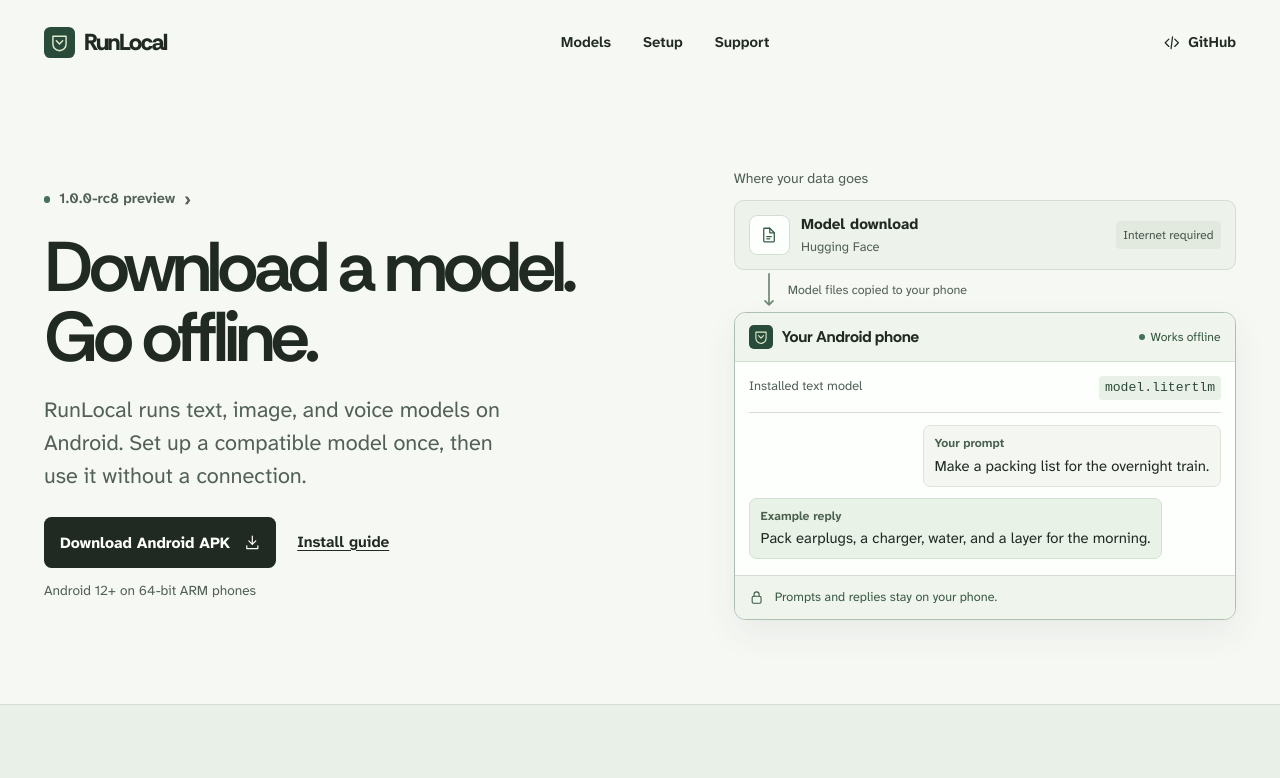
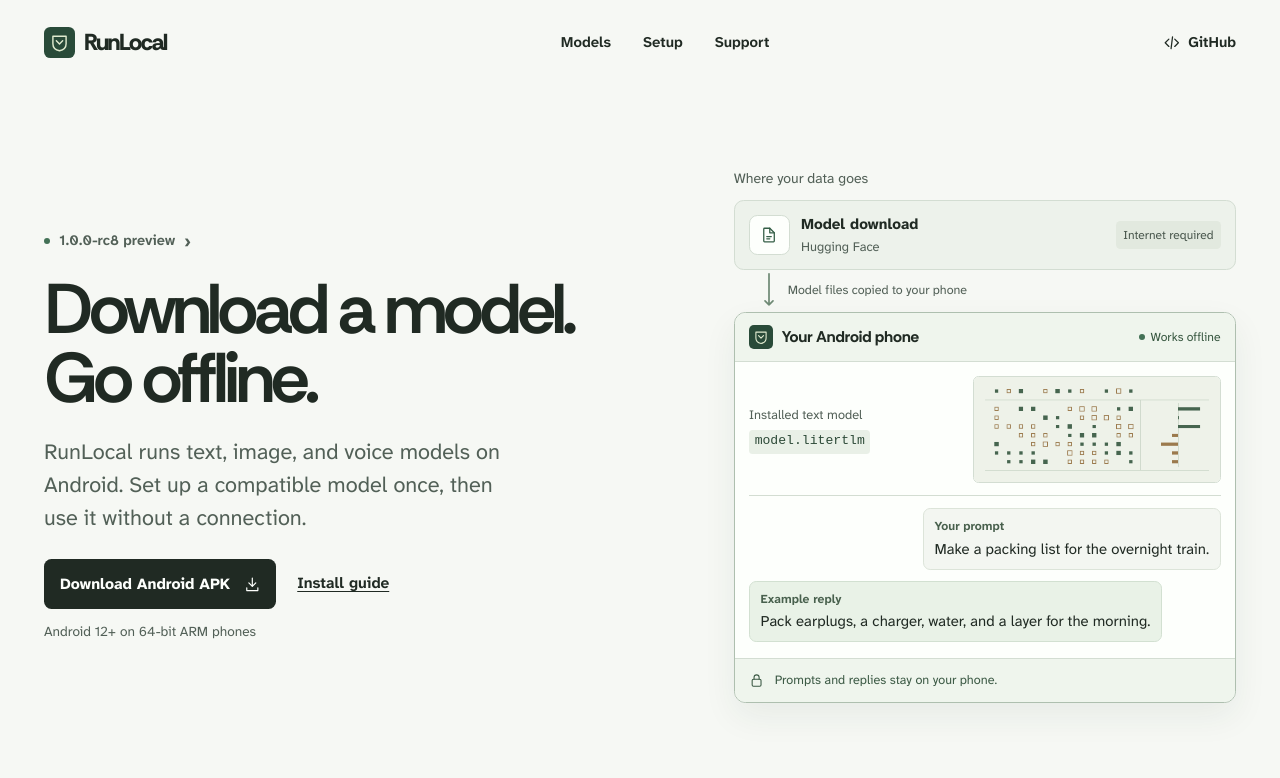
Before and after one commit to 07rjain/runlocal, a plain HTML site: page website/index.html in a window 1280 px wide. Shown: the top 778 px of the page. Drawn offline with Linux system fonts and the light colour scheme; no server answers.

Commit message:
Add arithmetic artwork to the RunLocal hero

```diff
--- /dev/null
+++ b/website/dot-product.js
@@ -0,0 +1,66 @@
+(() => {
+  const canvas = document.getElementById('dot-product');
+  if (!(canvas instanceof HTMLCanvasElement)) return;
+  const context = canvas.getContext('2d');
+  if (!context) return;
+
+  // A fixed seed gives the same signed weights on every visit.
+  let seed = 1973;
+  function nextWeight(row, column) {
+    seed = (Math.imul(1664525, seed) + 1013904223) >>> 0;
+    const noise = seed / 0x100000000 - 0.5;
+    return Math.round(1.45 * Math.sin((column - row * 1.65) * 0.66) + 1.7 * noise);
+  }
+
+  function line(x1, y1, x2, y2) {
+    context.beginPath();
+    context.moveTo(x1, y1);
+    context.lineTo(x2, y2);
+    context.stroke();
+  }
+
+  function matrixMark(x, y, weight) {
+    if (weight === 0) return;
+    const size = 2.4 + Math.abs(weight) * 1.13;
+    if (weight > 0) {
+      context.fillStyle = '#46654f';
+      context.fillRect(x - size / 2, y - size / 2, size, size);
+    } else {
+      context.strokeStyle = '#9b7a4d';
+      context.strokeRect(x - size / 2, y - size / 2, size, size);
+    }
+  }
+
+  const input = [1, -1, 2, 0, -1, 2, 1, -1, 0, 1, -2, 1];
+  const xFor = column => 24 + column * 13;
+  const rows = 7;
+  const outputX = 217;
+  const scale = canvas.width / 262;
+  context.scale(scale, scale);
+  context.lineWidth = 0.85;
+  context.fillStyle = '#eef2e9';
+  context.fillRect(0, 0, 262, 112);
+
+  // Calibrated guides frame the matrix and the common zero of every result.
+  context.strokeStyle = '#cad6c8';
+  line(12, 24.5, 250, 24.5);
+  line(12, 99.5, 250, 99.5);
+  line(177.5, 24.5, 177.5, 99.5);
+  line(outputX + 0.5, 28, outputX + 0.5, 96);
+  input.forEach((value, column) => matrixMark(xFor(column), 15, value));
+
+  for (let row = 0; row < rows; row++) {
+    const y = 34 + 9.4 * row;
+    let sum = 0;
+    input.forEach((value, column) => {
+      const weight = nextWeight(row, column);
+      matrixMark(xFor(column), y, weight);
+      sum += value * weight;
+    });
+    const length = sum * 6;
+    context.fillStyle = sum < 0 ? '#9b7a4d' : '#46654f';
+    context.fillRect(outputX + Math.min(0, length), y - 1.75, Math.max(1, Math.abs(length)), 3.5);
+  }
+
+  canvas.hidden = false;
+})();
--- a/website/index.html
+++ b/website/index.html
@@ -15,6 +15,7 @@
   <link rel="icon" href="favicon.svg" type="image/svg+xml">
   <link rel="stylesheet" href="styles.css">
   <script src="release.js" defer></script>
+  <script src="dot-product.js" defer></script>
 </head>
 <body>
   <a class="skip-link" href="#main">Skip to content</a>
@@ -71,8 +72,11 @@
           </div>
           <div class="device-body">
             <div class="model-file">
-              <span>Installed text model</span>
-              <code>model.litertlm</code>
+              <div class="model-file-label">
+                <span>Installed text model</span>
+                <code>model.litertlm</code>
+              </div>
+              <canvas id="dot-product" width="524" height="224" aria-hidden="true" hidden></canvas>
             </div>
             <div class="exchange">
               <div class="prompt">
--- a/website/styles.css
+++ b/website/styles.css
@@ -140,8 +140,10 @@ svg { display: block; flex: none; width: 1.2em; height: 1.2em; stroke: currentCo
 .device-name { display: flex; align-items: center; gap: .55rem; font: 730 .975rem/1.2 var(--heading); }
 .offline { display: flex; align-items: center; gap: .32rem; color: #35553e; font-size: .76rem; }
 .device-body { padding: .85rem .9rem .95rem; }
-.model-file { display: flex; flex-wrap: wrap; justify-content: space-between; gap: .15rem .55rem; padding-bottom: .75rem; border-bottom: 1px solid var(--line); color: var(--muted); font-size: .8rem; }
+.model-file { display: flex; align-items: center; justify-content: space-between; gap: .5rem; padding-bottom: .75rem; border-bottom: 1px solid var(--line); color: var(--muted); font-size: .8rem; }
+.model-file-label { display: grid; justify-items: start; gap: .3rem; }
 .model-file code { padding: .12rem .35rem; border-radius: .24rem; background: var(--shade); color: #2c4937; font-size: .82rem; }
+.model-file canvas { width: min(60%, 15.5rem); min-width: 0; height: auto; border: 1px solid var(--line); border-radius: .35rem; }
 .exchange { display: grid; gap: .65rem; padding-top: .78rem; }
 .prompt, .reply { padding: .56rem .66rem; border-radius: .45rem; font-size: .93rem; line-height: 1.44; }
 .prompt { width: fit-content; max-width: 94%; justify-self: end; border: 1px solid #dce4d9; background: #f3f6f1; }
@@ -219,4 +221,5 @@ svg { display: block; flex: none; width: 1.2em; height: 1.2em; stroke: currentCo
 
 @media (forced-colors: active) {
   .button { border: 1px solid ButtonText; }
+  .model-file canvas { display: none; }
 }
```
Also changed, not shown: 1 other file.
